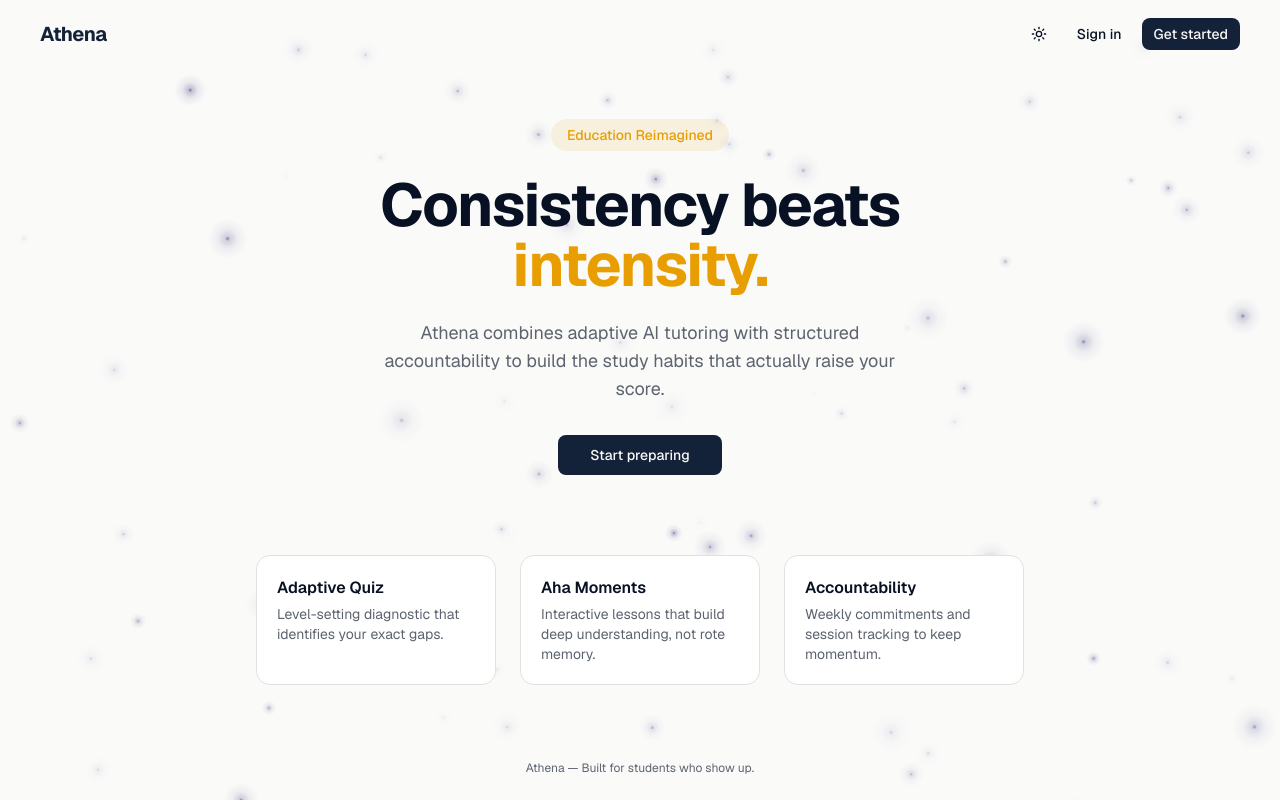
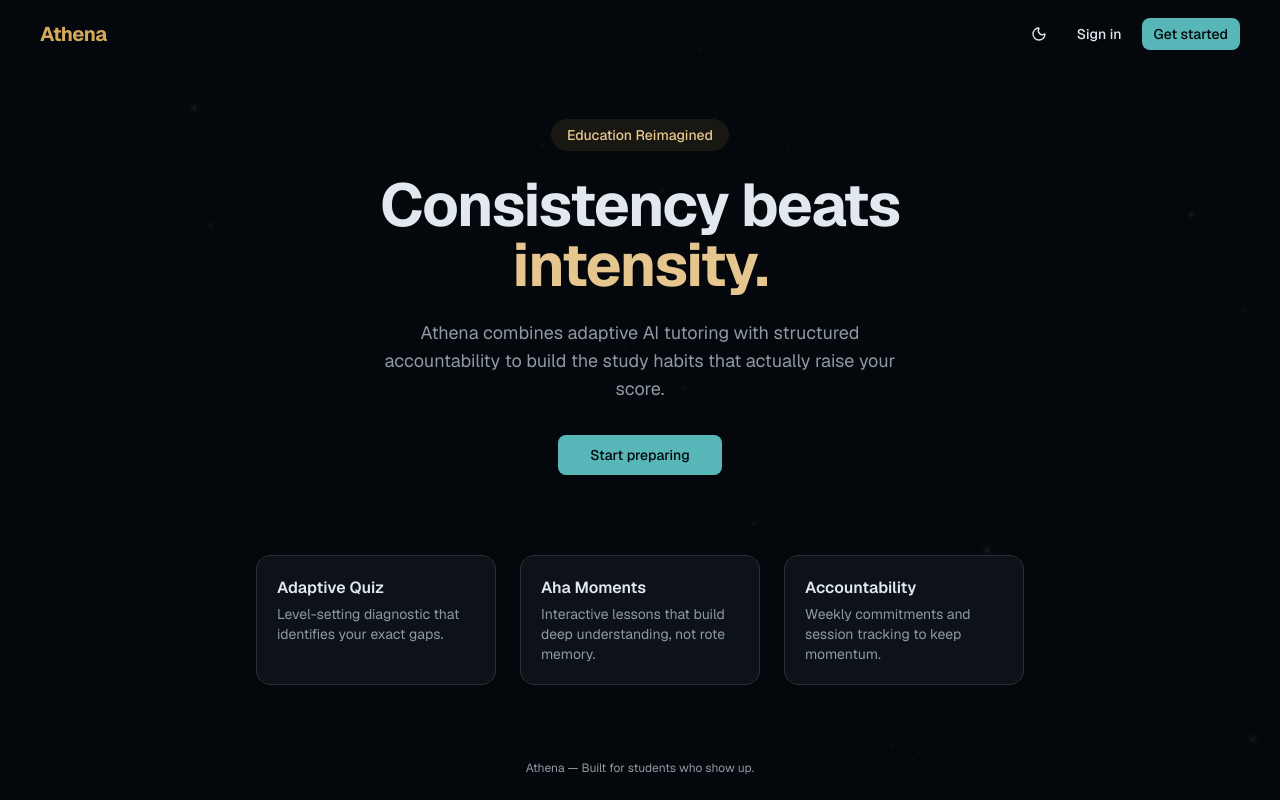
Before and after one commit to mariangeliguayapero/lsat-study100, a Next.js app: page / in a window 1280 px wide. Built offline with nearby package versions, Linux system fonts and the light colour scheme; no server answers.

Commit message:
add theme changing feature to the webapp

```diff
--- a/src/app/globals.css
+++ b/src/app/globals.css
@@ -116,45 +116,45 @@
 }
 
 .dark {
-  /* Athena dark palette */
-  --athena-navy: oklch(0.55 0.08 260);
-  --athena-navy-light: oklch(0.65 0.08 260);
-  --athena-amber: oklch(0.80 0.14 75);
-  --athena-amber-light: oklch(0.90 0.10 80);
-  --athena-success: oklch(0.72 0.15 155);
-  --athena-success-light: oklch(0.82 0.10 155);
+  /* LSAT dark palette: focused, restrained, and adult-facing */
+  --athena-navy: oklch(0.68 0.06 218);
+  --athena-navy-light: oklch(0.76 0.055 218);
+  --athena-amber: oklch(0.76 0.11 82);
+  --athena-amber-light: oklch(0.84 0.08 82);
+  --athena-success: oklch(0.70 0.12 158);
+  --athena-success-light: oklch(0.80 0.09 158);
 
-  --background: oklch(0.14 0.02 260);
-  --foreground: oklch(0.95 0.005 90);
-  --card: oklch(0.19 0.025 260);
-  --card-foreground: oklch(0.95 0.005 90);
-  --popover: oklch(0.19 0.025 260);
-  --popover-foreground: oklch(0.95 0.005 90);
-  --primary: oklch(0.80 0.14 75);
-  --primary-foreground: oklch(0.14 0.02 260);
-  --secondary: oklch(0.22 0.03 260);
-  --secondary-foreground: oklch(0.95 0.005 90);
-  --muted: oklch(0.22 0.03 260);
-  --muted-foreground: oklch(0.65 0.02 260);
-  --accent: oklch(0.80 0.14 75);
-  --accent-foreground: oklch(0.14 0.02 260);
+  --background: oklch(0.125 0.012 245);
+  --foreground: oklch(0.93 0.01 235);
+  --card: oklch(0.18 0.014 245);
+  --card-foreground: oklch(0.93 0.01 235);
+  --popover: oklch(0.18 0.014 245);
+  --popover-foreground: oklch(0.93 0.01 235);
+  --primary: oklch(0.72 0.09 196);
+  --primary-foreground: oklch(0.12 0.012 245);
+  --secondary: oklch(0.22 0.015 245);
+  --secondary-foreground: oklch(0.93 0.01 235);
+  --muted: oklch(0.23 0.012 245);
+  --muted-foreground: oklch(0.68 0.018 235);
+  --accent: oklch(0.76 0.11 82);
+  --accent-foreground: oklch(0.12 0.012 245);
   --destructive: oklch(0.704 0.191 22.216);
-  --border: oklch(0.28 0.03 260);
-  --input: oklch(0.28 0.03 260);
-  --ring: oklch(0.80 0.14 75);
-  --chart-1: oklch(0.55 0.08 260);
-  --chart-2: oklch(0.80 0.14 75);
-  --chart-3: oklch(0.72 0.15 155);
-  --chart-4: oklch(0.65 0.12 240);
-  --chart-5: oklch(0.70 0.15 30);
-  --sidebar: oklch(0.17 0.025 260);
-  --sidebar-foreground: oklch(0.95 0.005 90);
-  --sidebar-primary: oklch(0.80 0.14 75);
-  --sidebar-primary-foreground: oklch(0.14 0.02 260);
-  --sidebar-accent: oklch(0.22 0.03 260);
-  --sidebar-accent-foreground: oklch(0.95 0.005 90);
-  --sidebar-border: oklch(0.28 0.03 260);
-  --sidebar-ring: oklch(0.80 0.14 75);
+  --border: oklch(0.30 0.012 245);
+  --input: oklch(0.30 0.012 245);
+  --ring: oklch(0.72 0.09 196);
+  --chart-1: oklch(0.72 0.09 196);
+  --chart-2: oklch(0.76 0.11 82);
+  --chart-3: oklch(0.70 0.12 158);
+  --chart-4: oklch(0.70 0.08 260);
+  --chart-5: oklch(0.68 0.10 30);
+  --sidebar: oklch(0.155 0.012 245);
+  --sidebar-foreground: oklch(0.93 0.01 235);
+  --sidebar-primary: oklch(0.72 0.09 196);
+  --sidebar-primary-foreground: oklch(0.12 0.012 245);
+  --sidebar-accent: oklch(0.23 0.012 245);
+  --sidebar-accent-foreground: oklch(0.93 0.01 235);
+  --sidebar-border: oklch(0.30 0.012 245);
+  --sidebar-ring: oklch(0.72 0.09 196);
 
   /* Tangent lesson accent colors (HSL values for hsl(var(--name)) usage) */
   --blue: 195 90% 55%;
--- a/src/app/layout.tsx
+++ b/src/app/layout.tsx
@@ -39,8 +39,7 @@ export default function RootLayout({
           <ClarityIdentifier />
           <ThemeProvider
             attribute="class"
-            defaultTheme="system"
-            enableSystem
+            defaultTheme="dark"
             disableTransitionOnChange
           >
             <QueryProvider>
--- a/src/components/dashboard/companion-card.tsx
+++ b/src/components/dashboard/companion-card.tsx
@@ -1,20 +1,20 @@
 "use client";
 
 import Link from "next/link";
-import { Heart, MessageCircle } from "lucide-react";
+import { MessageCircle, Target } from "lucide-react";
 
 export function CompanionCard() {
   return (
     <Link href="/mentor">
       <div className="group cursor-pointer border bg-card p-5 transition-colors hover:border-primary/30">
         <div className="flex items-center gap-3">
-          <div className="flex h-10 w-10 items-center justify-center bg-pink-500/10">
-            <Heart className="h-5 w-5 text-pink-500" />
+          <div className="flex h-10 w-10 items-center justify-center bg-primary/10">
+            <Target className="h-5 w-5 text-primary" />
           </div>
           <div className="flex-1">
-            <p className="text-sm font-medium">Feeling unmotivated?</p>
+            <p className="text-sm font-medium">Need a study plan?</p>
             <p className="text-xs text-muted-foreground">
-              Talk to your companion
+              Ask your LSAT mentor
             </p>
           </div>
           <MessageCircle className="h-5 w-5 text-muted-foreground transition-colors group-hover:text-primary" />
--- a/src/components/dashboard/daily-quest-card.tsx
+++ b/src/components/dashboard/daily-quest-card.tsx
@@ -2,7 +2,7 @@
 
 import Link from "next/link";
 import { motion } from "framer-motion";
-import { Swords, Sparkles, CheckCircle2, Zap } from "lucide-react";
+import { CheckCircle2, Target, Zap } from "lucide-react";
 import { useTodaysQuest } from "@/hooks/use-daily-quest";
 
 export function DailyQuestCard() {
@@ -18,7 +18,7 @@ export function DailyQuestCard() {
   if (!quest) {
     return (
       <div className="relative border-2 border-muted-foreground/20 bg-gradient-to-b from-muted/50 to-transparent px-6 py-8 text-center rounded-lg">
-        <Swords className="mx-auto mb-3 h-8 w-8 text-muted-foreground" />
+        <Target className="mx-auto mb-3 h-8 w-8 text-muted-foreground" />
         <p className="text-lg font-semibold text-muted-foreground">
           Daily LSAT quest coming soon
         </p>
@@ -78,8 +78,7 @@ export function DailyQuestCard() {
         whileTap={{ scale: 0.99 }}
         className="relative border-2 border-athena-amber/30 bg-gradient-to-b from-athena-amber/5 to-transparent px-6 py-8 cursor-pointer text-center rounded-lg"
       >
-        <Sparkles className="absolute right-4 top-4 h-4 w-4 text-athena-amber/30" />
-        <Swords className="mx-auto mb-3 h-8 w-8 text-primary" />
+        <Target className="mx-auto mb-3 h-8 w-8 text-primary" />
         <p className="text-lg font-semibold">Daily Quest</p>
         <p className="mt-1 text-sm text-muted-foreground">
           {answered > 0
--- a/src/components/dashboard/welcome-header.tsx
+++ b/src/components/dashboard/welcome-header.tsx
@@ -9,7 +9,7 @@ export function WelcomeHeader({
   displayName: string | null;
   avatarUrl: string | null;
 }) {
-  const name = displayName?.split(" ")[0] || "Warrior";
+  const name = displayName?.split(" ")[0] || "Student";
 
   return (
     <div className="flex items-center gap-5 p-6">
@@ -33,7 +33,7 @@ export function WelcomeHeader({
           transition={{ duration: 0.3 }}
           className="text-xs font-medium uppercase tracking-[0.2em] text-muted-foreground"
         >
-          Welcome back, hero
+          Welcome back
         </motion.p>
         <motion.h1
           initial={{ opacity: 0, y: 10 }}
--- a/src/components/layout/top-nav.tsx
+++ b/src/components/layout/top-nav.tsx
@@ -3,7 +3,7 @@
 import Link from "next/link";
 import { usePathname } from "next/navigation";
 import { cn } from "@/lib/utils";
-import { ThemeToggle } from "@/components/theme-toggle";
+import { NavUser } from "@/components/layout/nav-user";
 
 const navItems = [
   { href: "/dashboard", label: "ATHENA" },
@@ -19,8 +19,8 @@ export function TopNav() {
   const pathname = usePathname();
 
   return (
-    <header className="sticky top-0 z-50 w-full bg-background/95 backdrop-blur supports-[backdrop-filter]:bg-background/60">
-      <div className="mx-auto flex h-14 max-w-5xl items-center justify-center px-6">
+    <header className="sticky top-0 z-50 w-full border-b bg-background/95 backdrop-blur supports-[backdrop-filter]:bg-background/80">
+      <div className="mx-auto flex h-14 max-w-6xl items-center justify-center px-6">
         <nav className="flex items-center gap-8">
           {navItems.map((item) => {
             const isActive =
@@ -47,7 +47,7 @@ export function TopNav() {
           })}
         </nav>
         <div className="absolute right-6">
-          <ThemeToggle />
+          <NavUser />
         </div>
       </div>
     </header>
--- a/src/components/progress/journey-ranks.tsx
+++ b/src/components/progress/journey-ranks.tsx
@@ -11,11 +11,12 @@ export function JourneyRanks({
   return (
     <div className="border bg-card p-5">
       <h2 className="mb-4 text-[10px] font-semibold uppercase tracking-[0.2em] text-muted-foreground">
-        Journey
+        LSAT Tier Path
       </h2>
       <div className="space-y-0">
         {RANKS.map((rank) => {
           const unlocked = currentScore >= rank.threshold;
+          const Icon = rank.icon;
           return (
             <div
               key={rank.name}
@@ -25,7 +26,7 @@ export function JourneyRanks({
               )}
             >
               <div className="flex items-center gap-3">
-                <span className="text-lg">{rank.emoji}</span>
+                <Icon className="h-4 w-4 text-primary" />
                 <span
                   className={cn(
                     "text-sm font-bold",
```
Also changed, not shown: src/app/(protected)/profile/page.tsx (+4 -4 lines), src/components/dashboard/rank-card.tsx (+14 -13 lines), src/components/particles-background.tsx (+11 -11 lines), src/lib/ranks.ts (+20 -10 lines).
